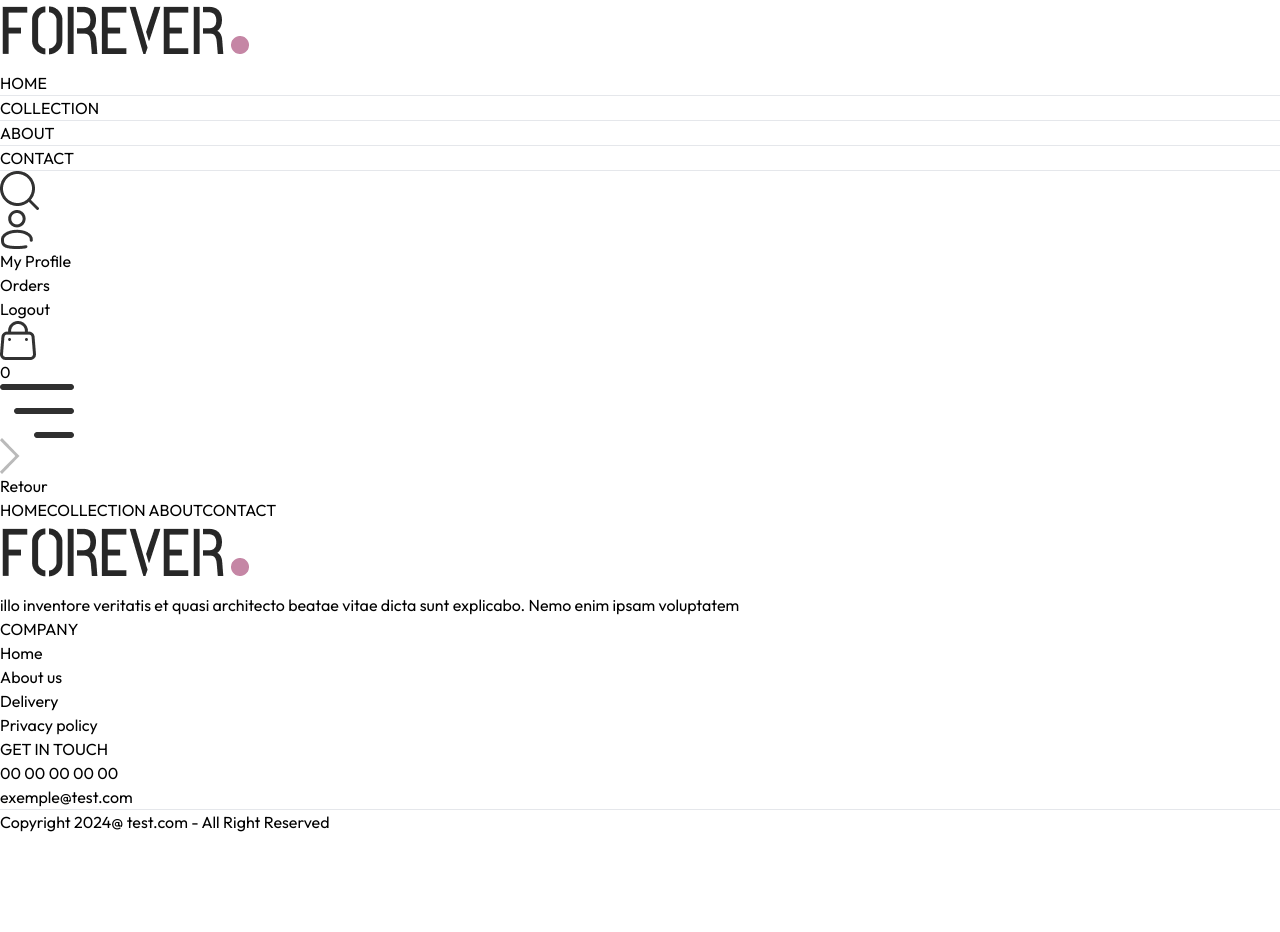
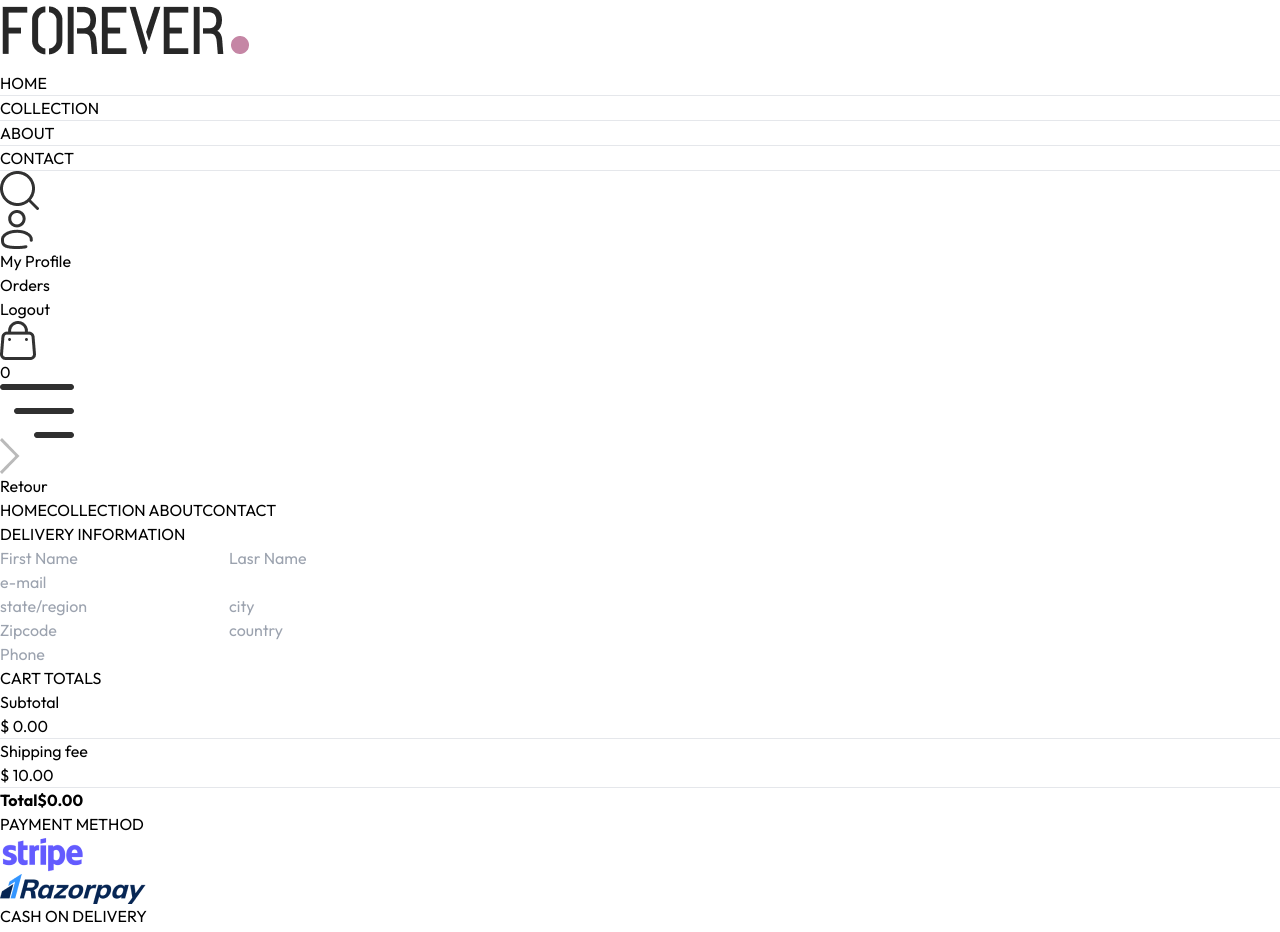
Before and after one commit to MarianneGitCamp/Templatewebsitefromscratch, a React (Vite) app in the folder frontend/: page /place-order in a window 1280 px wide. Shown: the top 932 px of the page. Before the commit the page ends 834 px from the top, so only its background shows below. Built offline with nearby package versions, Linux system fonts and the light colour scheme; a web font is replaced by a local one.

Commit message:
Added multiple payment methods on the front-end and implemented dynamic CSS for different display options.

```diff
--- a/frontend/src/components/CartTotal.jsx
+++ b/frontend/src/components/CartTotal.jsx
@@ -20,7 +20,7 @@
         <div className="flex justify-between">
           <p>Shipping fee</p>
           <p>
-            {currency} {delivery_fee}
+            {currency} {delivery_fee}.00
           </p>
         </div>
         <hr />
@@ -28,7 +28,7 @@
           <b>Total</b>
           <b>
             {currency}
-            {getCartAmount() === 0 ? 0 : getCartAmount() + delivery_fee}
+            {getCartAmount() === 0 ? 0 : getCartAmount() + delivery_fee}.00
           </b>
         </div>
       </div>
--- a/frontend/src/context/ShopContext.jsx
+++ b/frontend/src/context/ShopContext.jsx
@@ -3,6 +3,7 @@
 export const ShopContext = createContext();
 import { toast } from "react-toastify";
 import "react-toastify/dist/ReactToastify.css";
+import { useNavigate } from "react-router-dom";
 
 const ShopContextProvider = (props) => {
   const currency = "$";
@@ -10,6 +11,7 @@
   const [search, setSearch] = useState("");
   const [showSearch, setShowSearch] = useState(true);
   const [CartItems, setCartItems] = useState({});
+  const navigate = useNavigate ();
 
   const addToCart = async (itemId, size) => {
     if (!size) {
@@ -85,6 +87,7 @@
     getCartCount,
     updateQuantity,
     getCartAmount,
+    navigate,
   };
 
   return (
--- a/frontend/src/pages/Cart.jsx
+++ b/frontend/src/pages/Cart.jsx
@@ -5,7 +5,7 @@
 import CartTotal from '../components/CartTotal';
 
 const Cart = () => {
-  const { products, currency, CartItems,updateQuantity } = useContext(ShopContext);
+  const { products, currency, CartItems,updateQuantity,navigate } = useContext(ShopContext);
   const [cartData, setCartData] = useState([]);
 
   useEffect(() => {
@@ -54,6 +54,9 @@
       <div className='flex justify-end my-20'>
         <div className='w-full sm:w-[450px]'>
           <CartTotal/>
+          <div className='w-full text-end '>
+            <button onClick={()=> navigate('/place-order')} className='bg-black text-white text-sm my-8 px-8 py-3'>CHECKOUT</button>
+          </div>
         </div>
       </div>
     </div>
--- a/frontend/src/pages/PlaceOrder.jsx
+++ b/frontend/src/pages/PlaceOrder.jsx
@@ -1,9 +1,62 @@
-import React from 'react'
+import React, { useState } from 'react'
+import Title from '../components/Title'
+import CartTotal from '../components/CartTotal'
+import { assets } from '../assets/assets'
 
 const PlaceOrder = () => {
+
+  const [method,setMethod] = useState ('cod');       {/** default method of payment is cash on delivery */}
   return (
-    <div>
+    <div className='flex flex-col sm:flex-row justify-between gap-4 pt-5 sm:pt-14 min-h-[80vh] border-t'>
+      {/**------- Partie à GAUCHE du place order ------------ */}
 
+      <div className='flex flex-col gap-4 w-full sm:max-w-[480px]'>
+        <div className='text-xl sm:text-2xl my-3'>
+          <Title text1={'DELIVERY '} text2 = {'INFORMATION'} />
+        </div>
+      <div className='flex gap-3'>
+        <input className='border borde-gray-300 rounded py-1.5 px-3.5 w-full' type="text" placeholder='First Name'/>
+        <input className='border borde-gray-300 rounded py-1.5 px-3.5 w-full' type="text" placeholder='Lasr Name'/>
+        </div>
+        < div className='flex gap-3'>
+        <input className='border borde-gray-300 rounded py-1.5 px-3.5 w-full' type="email" placeholder='e-mail'/>
+        </div>
+        <div className='flex gap-3'>
+        <input className='border borde-gray-300 rounded py-1.5 px-3.5 w-full' type="text" placeholder='state/region'/>
+        <input className='border borde-gray-300 rounded py-1.5 px-3.5 w-full' type="text" placeholder='city'/>
+        </div>
+        <div className='flex gap-3'>
+        <input className='border borde-gray-300 rounded py-1.5 px-3.5 w-full' type="number" placeholder='Zipcode'/>
+        <input className='border borde-gray-300 rounded py-1.5 px-3.5 w-full' type="text" placeholder='country'/>
+        </div>
+        <input className='border borde-gray-300 rounded py-1.5 px-3.5 w-full' type="number" placeholder='Phone'/>
+      </div>
+
+      {/** ------------ partie droite du place order --------- */}
+      <div className='mt-8'>
+        <div className='mt-8 min-w-80'>
+   <CartTotal/>
+        </div>
+        <div className='mt-12'>
+         <Title text1={'PAYMENT '} text2={'METHOD'} />
+         {/** choix de la méthode payment */}
+         <div className='flex gap-3 flex-col lg:flex-row'>
+          <div onClick={()=>setMethod('stripe')} className='flex items-center gap-3 border p-2 px-3 cursor-pointer'>
+            <p className={`min-w-3.5 h-3.5 border rounded-full ${method ==='stripe'? 'bg-green-400' : '' }`} ></p>
+            <img className='h-5 mx-4'  src={assets.stripe_logo} alt=""/>
+          </div>
+          <div onClick={()=>setMethod('razorpay')} className='flex items-center gap-3 border p-2 px-3 cursor-pointer'>
+            <p className={`min-w-3.5 h-3.5 border rounded-full ${method ==='razorpay'? 'bg-green-400' : '' } `} ></p>
+            <img className='h-5 mx-4'  src={assets.razorpay_logo} alt=""/>
+          </div>
+          <div onClick={()=>setMethod('cod')} className='flex items-center gap-3 border p-2 px-3 cursor-pointer'>
+            <p className={`min-w-3.5 h-3.5 border rounded-full ${method ==='cod'? 'bg-green-400' : '' } `} ></p>
+            <p className='text-gray-500 text-sm font-medium mx-4'> CASH ON DELIVERY </p>
+          </div>
+
+         </div>
+        </div>
+      </div>
     </div>
   )
 }
```
